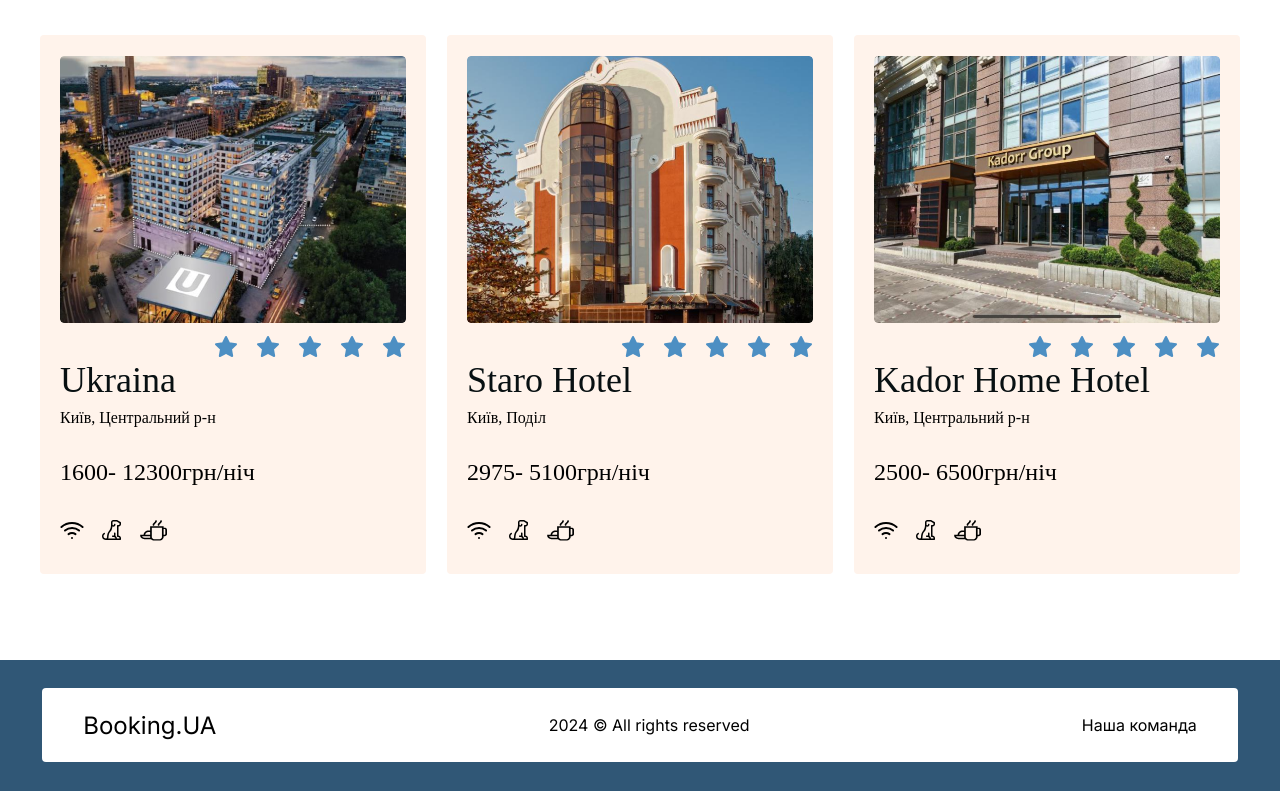
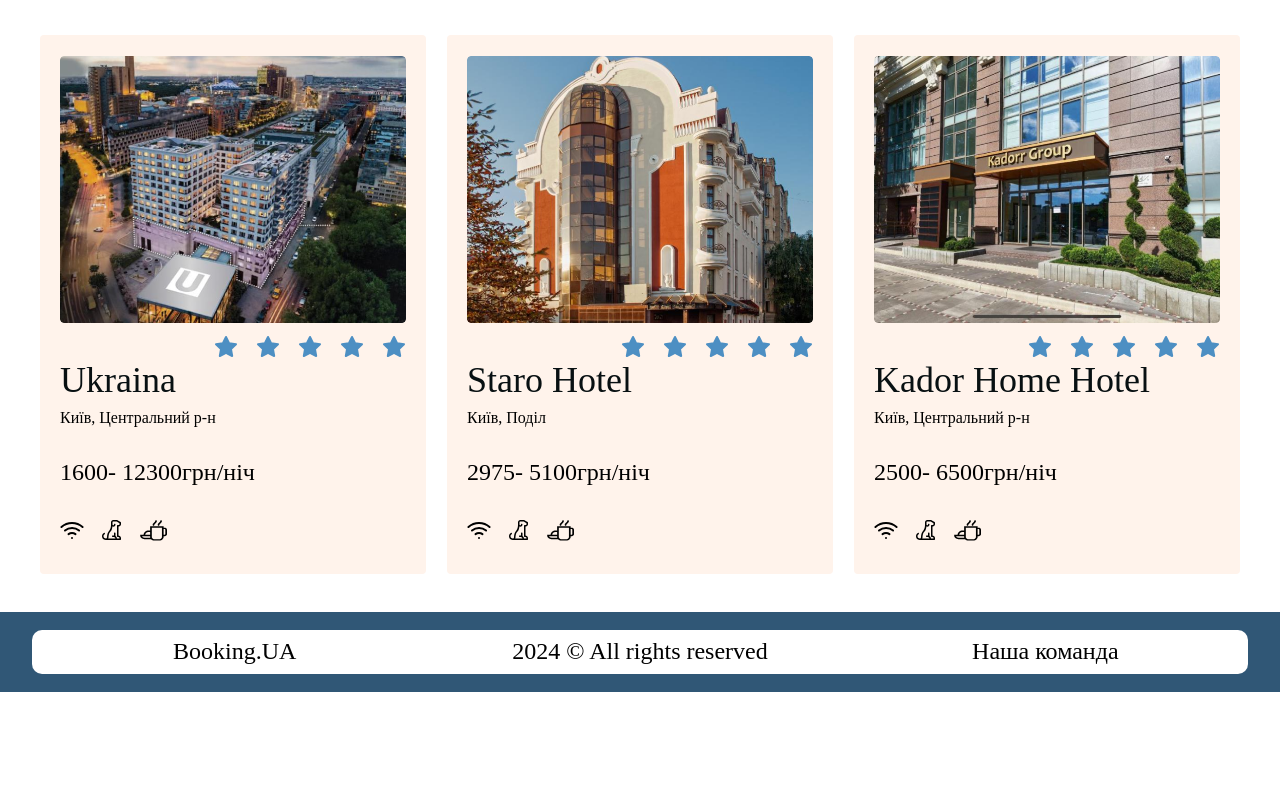
Before and after one commit to Senderion13/booking-web, a Next.js app: page / in a window 1280 px wide. Shown: the part 935-1726 px from the top of the page. After the commit the page ends 1627 px from the top, so only its background shows below. Built offline with nearby package versions, Linux system fonts and the light colour scheme; no server answers; a web font is replaced by a local one.

Commit message:
hotfix ( only ine hotel at once)

```diff
--- a/src/app/page.tsx
+++ b/src/app/page.tsx
@@ -1,7 +1,7 @@
 import Head from "../components/head";
 import Search from "../components/search";
 import Hotels from "../components/hotels";
-import Footer from "../components/footer";
+import Footer from "../components/footer/footer";
 
 export default function Home() {
   return (
--- a/src/components/footer.tsx
+++ /dev/null
@@ -1,19 +0,0 @@
-export default function Footer() {
-  return (
-    <footer className="mt-12 self-stretch bg-steelblue-200 py-[1.8rem] px-[2.6rem] mq750:py-[1.8rem] mq750:px-[2.6rem]">
-      <div className="flex-1 rounded bg-white flex flex-row justify-between py-[1.4rem] px-[2.6rem] items-center  mq750:py-[0.8rem] mq750:px-[1.6rem]">
-        <a className="cursor-pointer relative text-[1.5rem] mq750:text-[1.2rem]">
-          Booking.UA
-        </a>
-        <div className="flex flex-col">
-          <div className="relative leading-[140%]">
-            2024 © All rights reserved
-          </div>
-        </div>
-        <a className="cursor-pointer flex flex-col">
-          <div className="relative ">Наша команда</div>
-        </a>
-      </div>
-    </footer>
-  );
-}
--- a/src/components/hotels.tsx
+++ b/src/components/hotels.tsx
@@ -11,15 +11,16 @@
 };
 
 const Hotels: NextPage = () => {
-  const list = document.querySelector("#hotelFrameList");
-  for (
-    let index = 0;
-    index < Number(window.localStorage.getItem("hotelsCount"));
-    index++
-  ) {
-    const rawHotel = window.localStorage.getItem("hotel" + index);
-    const hotel = JSON.parse(rawHotel ? rawHotel : "");
-  }
+  const [hotels, setHotels] = useState<Array<HotelsType>>([
+    { title: "", location: "", rating: 0, description: "" },
+  ]);
+  useEffect(() => {
+    console.log(localStorage.getItem("hotels"));
+    //const rawHotel = localStorage.getItem("hotels");
+    //const hotel = JSON.parse(rawHotel ? rawHotel : "");
+    //setHotels([...hotels, hotel]);
+  });
+
   return (
     <div
       className={`self-stretch flex flex-col items-start justify-start gap-[2.25rem] max-w-full text-left text-[2.25rem] text-gray font-namu mq750:gap-[1.125rem]`}
--- a/src/components/search.tsx
+++ b/src/components/search.tsx
@@ -46,10 +46,7 @@
     const repo = await res.json();
     console.log(repo);
     setDataset(repo);
-    window.localStorage.setItem("hotelsCount", repo.length);
-    for (let index = 0; index < repo.length; index++) {
-      window.localStorage.setItem("hotel" + index, JSON.stringify(repo[index]));
-    }
+    window.localStorage.setItem("hotels", JSON.stringify(repo));
   };
   return (
     <>
```
